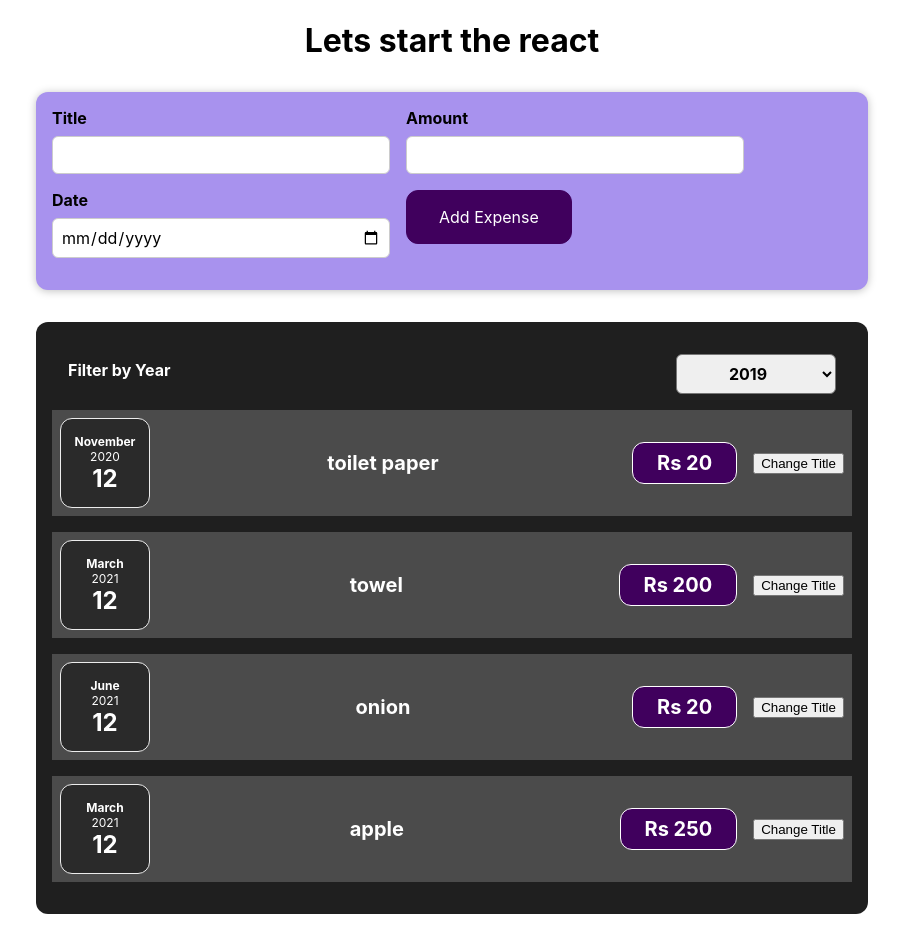
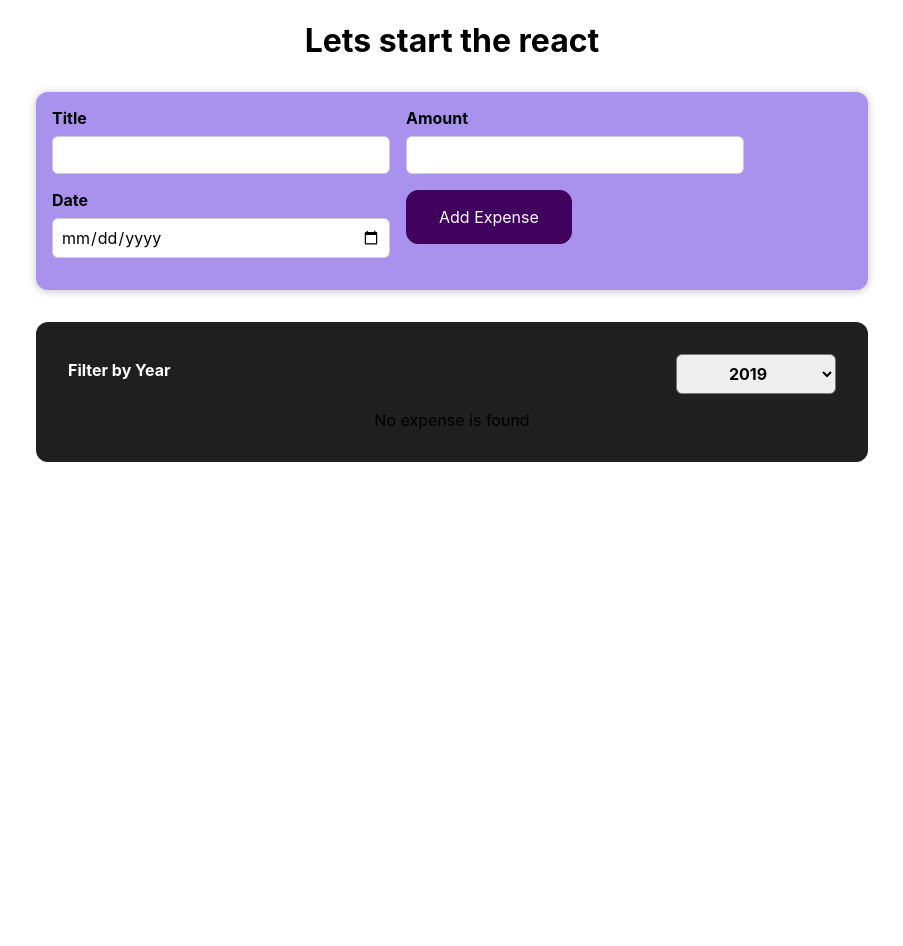
Before and after one commit to Srijanathulung/react-practise, a React (Create React App) app: page / in a window 1280 px wide. Shown: the whole page, without its empty margins (188-1091 px from the left). After the commit the page ends 800 px from the top, so only its background shows below. Built offline with nearby package versions, Linux system fonts and the light colour scheme.

Commit message:
added conditional return statement

```diff
--- a/src/components/Expenses/Expenses.js
+++ b/src/components/Expenses/Expenses.js
@@ -5,14 +5,29 @@ import Card from '../UI/Card';
 import ExpenseFilter from '../Expenses/ExpenseFilter';
 
 const Expenses=(props)=> {
-    // console.log('this is apple');
+  // console.log('this is apple');
+  const [filteredYear, setFilteredYear] = useState('2019');
 
-  const [filteredYear, setFilteredYear] = useState('2019');
   // const [filteredYear, setFilteredYear] = useState('2020');
   const filterChangeHandler = (selectedYear) => {
     setFilteredYear(selectedYear);
   }
 
+  const filteredExpenses = props.items.filter((expense) => {
+    return expense.date.getFullYear().toString() === filteredYear
+  });
+
+  let expensesContent = <p>No expense is found</p>;
+  if (filteredExpenses.length > 0) {
+    expensesContent= filteredExpenses.map((expense) => (
+      <ExpenseItem
+        key={expense.id}
+        titleAttribute={expense.title}
+        amountAttribute={expense.amount}
+        dateAttribute={expense.date}
+      />
+    ))
+  }
 
   return (
       //yeha className bhaney ko just a prop in this case coz yo custom component ho.
@@ -26,15 +41,7 @@ const Expenses=(props)=> {
         selected={filteredYear}
         onChangeFilter={filterChangeHandler}
       />
-      {props.items.map((expense) => (
-        <ExpenseItem
-          key={expense.id}
-          titleAttribute={expense.title}
-          amountAttribute={expense.amount}
-          dateAttribute={expense.date}
-        />
-      ))}
-
+      {expensesContent}
 {/* </div> */}
       </Card>
 
```
